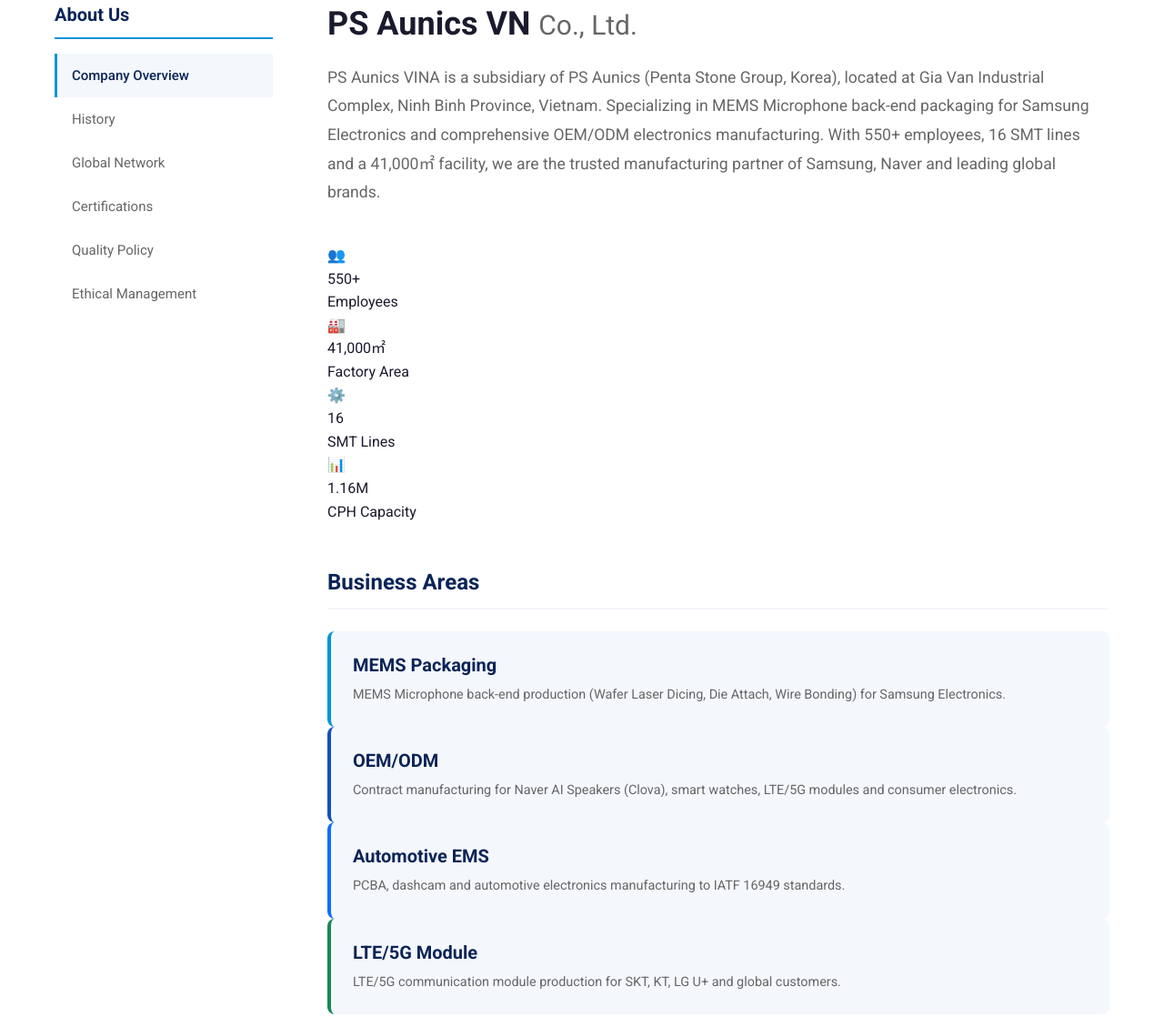
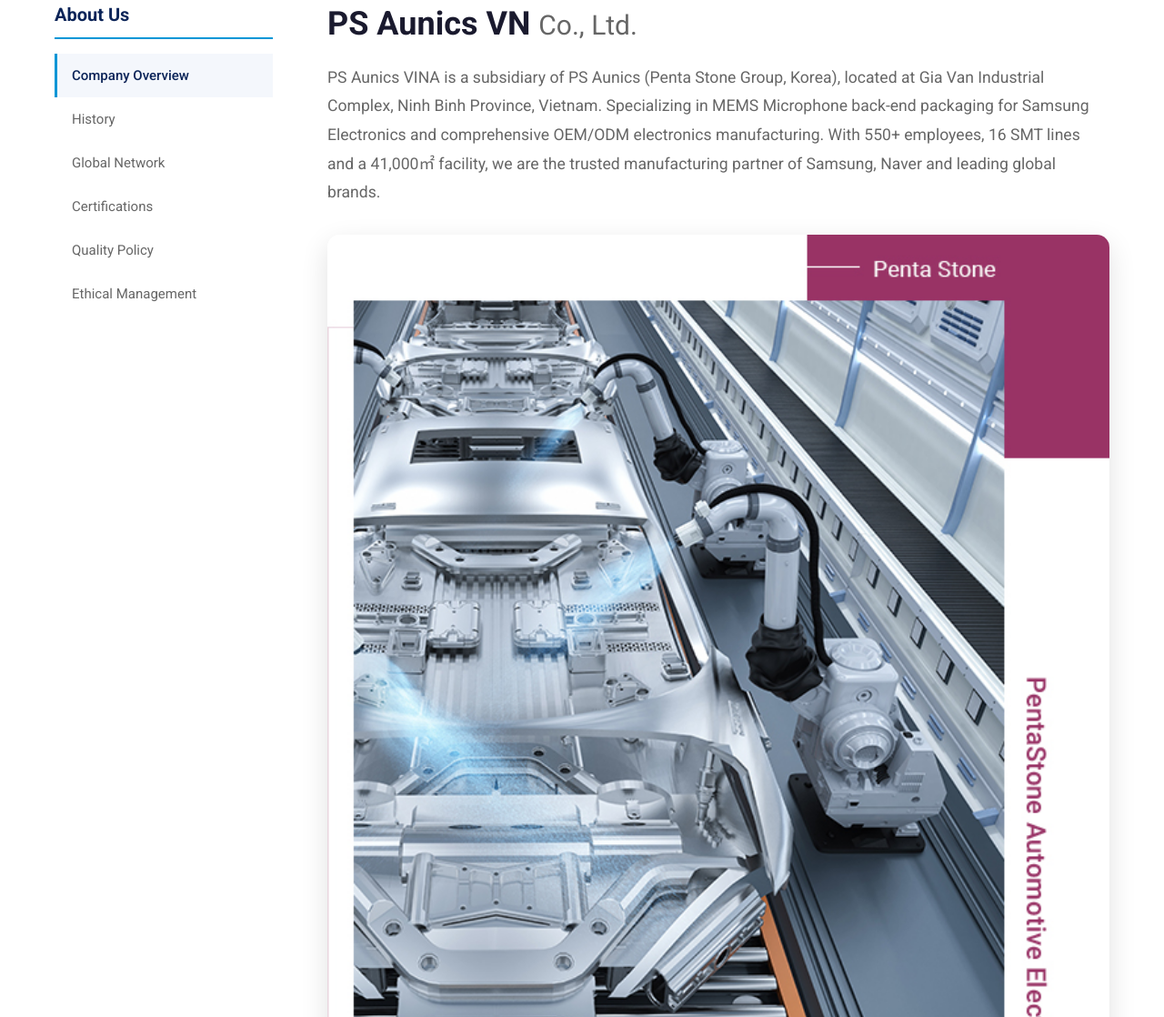
Before and after one commit to smetalish-stack/psavn, a website: page about/overview.html in a window 1280 px wide. Shown: the part 437-1555 px from the top of the page at 91% size. Drawn offline with Linux system fonts and the light colour scheme; a web font is replaced by a local one.

Commit message:
feat: 회사개요 비전 이미지 추가

```diff
--- a/about/overview.html
+++ b/about/overview.html
@@ -133,7 +133,10 @@
             <p style="font-size:1.1rem;color:var(--text-gray);line-height:1.8;margin:20px 0 30px;" data-i18n="overview.intro_desc"></p>
           </section>
 
-          <!-- Key Figures -->
+          <section class="fade-in" style="margin:8px 0 44px;">
+          <img src="../images/company/vision.jpg" alt="PentaStone Automotive Electronics" loading="lazy" style="width:100%;display:block;border-radius:14px;box-shadow:0 10px 30px rgba(0,0,0,0.12);">
+        </section>
+        <!-- Key Figures -->
           <section class="overview-stats fade-in" style="margin:40px 0;">
             <div class="grid-4" style="gap:20px;">
               <div class="stat-card">
```
